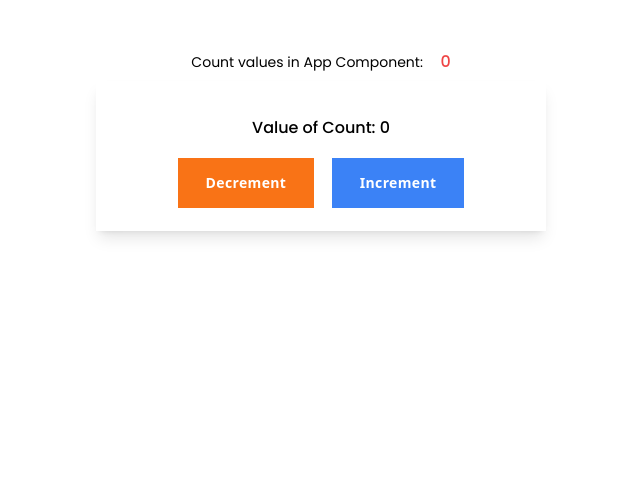
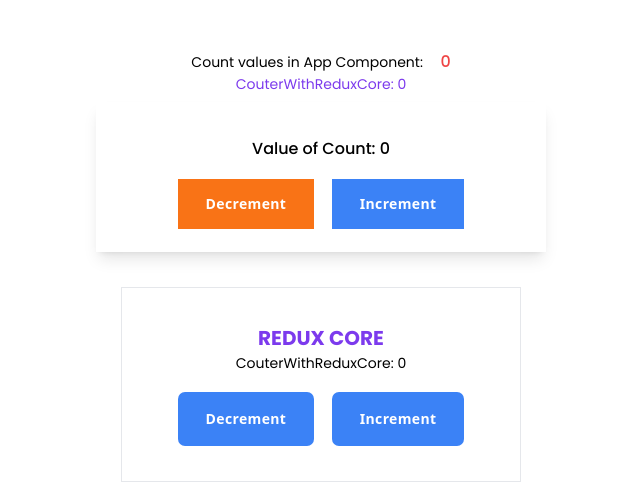
Before and after one commit to slogvo/reudux-pract, a React (Vite) app: page / in a window 1280 px wide. Shown: the top 484 px of the page, without its empty margins (319-959 px from the left). Built offline with nearby package versions, Linux system fonts and the light colour scheme.

Commit message:
CounterWithRedux

```diff
--- a/src/App.jsx
+++ b/src/App.jsx
@@ -1,8 +1,11 @@
+import { useSelector } from "react-redux";
 import CountWithContext from "./components/CountWithContext";
+import CouterWithReduxCore from "./components/CouterWithReduxCore";
 import { useCount } from "./context/count-context";
 
 const App = () => {
   const { state } = useCount();
+  const count = useSelector((state) => state.counter.count);
   return (
     <div className="w-full max-w-[1200px] mx-auto ">
       <div className="mt-[50px] flex flex-col items-center justify-center">
@@ -13,7 +16,11 @@ const App = () => {
             {state.count}
           </span>
         </p>
+        <p className="text-center text-violet-600">
+          CouterWithReduxCore: <span>{count}</span>
+        </p>
         <CountWithContext></CountWithContext>
+        <CouterWithReduxCore></CouterWithReduxCore>
       </div>
     </div>
   );
--- /dev/null
+++ b/src/components/CouterWithReduxCore.jsx
@@ -0,0 +1,46 @@
+import PropTypes from "prop-types";
+import { useDispatch, useSelector } from "react-redux";
+
+const CouterWithReduxCore = ({ className }) => {
+  const count = useSelector((state) => state.counter.count);
+  const distpath = useDispatch();
+
+  const increment = () => {
+    distpath({ type: "Increment" });
+  };
+
+  const decrement = () => {
+    distpath({ type: "Decrement" });
+  };
+
+  return (
+    <div className={`${className} mt-10 border border-solid p-10 w-[400px]`}>
+      <p className="text-center font-bold text-[20px] text-violet-600">
+        REDUX CORE
+      </p>
+      <p className="text-center">
+        CouterWithReduxCore: <span>{count}</span>
+      </p>
+      <div className="mt-5 flex items-center justify-center gap-x-5">
+        <button
+          className="inline-flex items-center justify-center px-8 py-4 font-sans font-semibold tracking-wide text-white bg-blue-500 rounded-lg h-[54px]"
+          onClick={decrement}
+        >
+          Decrement
+        </button>
+        <button
+          className="inline-flex items-center justify-center px-8 py-4 font-sans font-semibold tracking-wide text-white bg-blue-500 rounded-lg h-[54px]"
+          onClick={increment}
+        >
+          Increment
+        </button>
+      </div>
+    </div>
+  );
+};
+
+CouterWithReduxCore.propTypes = {
+  className: PropTypes.string,
+};
+
+export default CouterWithReduxCore;
--- a/src/main.jsx
+++ b/src/main.jsx
@@ -3,8 +3,9 @@ import ReactDOM from "react-dom/client";
 import App from "./App.jsx";
 import "./index.css";
 import { Provider } from "react-redux";
-import store from "./redux-toolkit/configureStore.js";
+// import store from "./redux-toolkit/configureStore.js";
 import { CountProvider } from "./context/count-context.jsx";
+import store from "./redux-core/configureStore.js";
 // import store from "./redux/configureStore.js";
 
 ReactDOM.createRoot(document.getElementById("root")).render(
--- /dev/null
+++ b/src/redux-core/configureStore.js
@@ -0,0 +1,10 @@
+import { combineReducers, createStore } from "redux";
+import counterReducer from "./counterReducer";
+
+const reducer = combineReducers({
+  counter: counterReducer,
+});
+
+const store = createStore(reducer);
+
+export default store;
--- /dev/null
+++ b/src/redux-core/counterReducer.js
@@ -0,0 +1,24 @@
+const initialState = {
+  count: 0,
+};
+
+//Reducer xử lý các action
+
+const counterReducer = (state = initialState, action) => {
+  switch (action.type) {
+    case "Increment":
+      return {
+        ...state,
+        count: state.count + 1,
+      };
+    case "Decrement":
+      return {
+        ...state,
+        count: state.count - 1,
+      };
+    default:
+      return state;
+  }
+};
+
+export default counterReducer;
```
